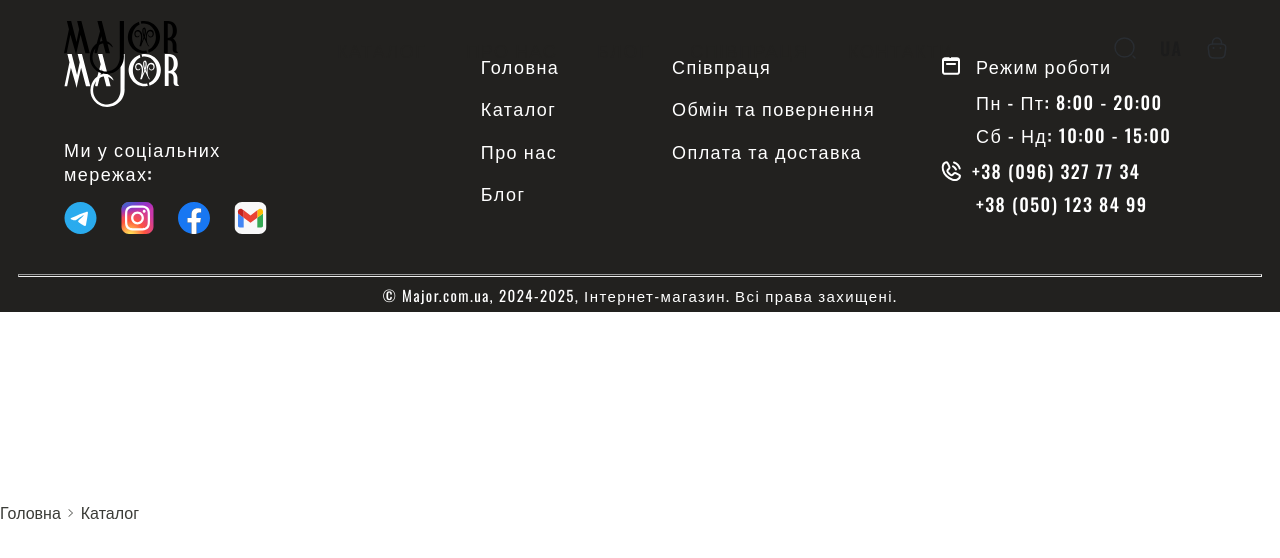
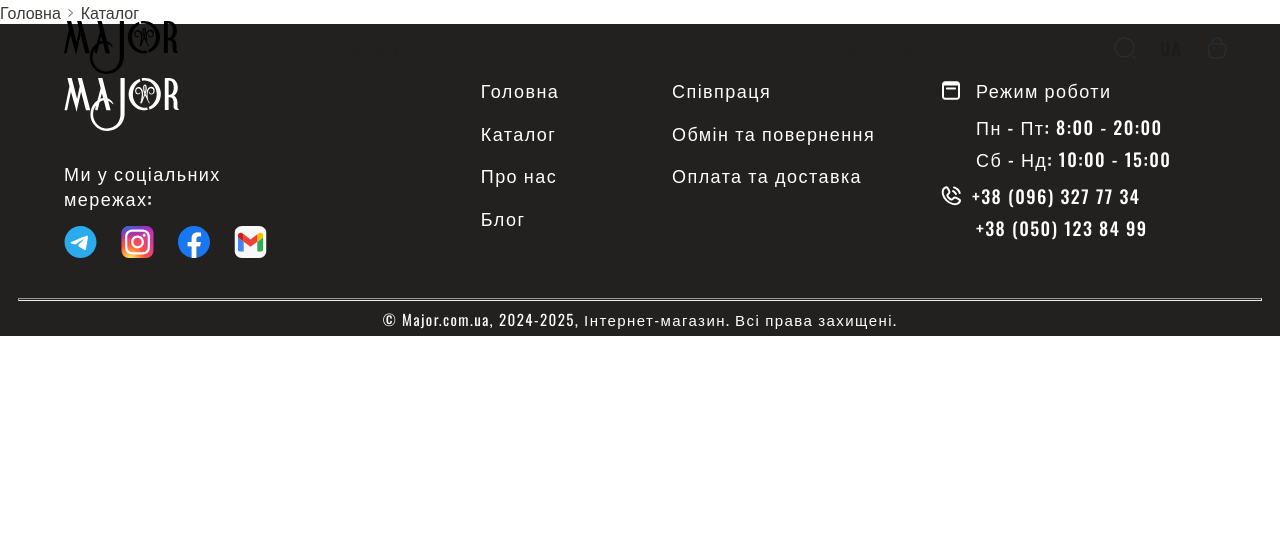
Before and after one commit to onlinestoreteam567/major, a React (Vite) app in the folder client/: page /catalog in a window 1280 px wide. Shown: the top 558 px of the page. Built offline with nearby package versions, Linux system fonts and the light colour scheme.

Commit message:
Removed unnecessary style

```diff
--- a/client/src/components/UI/BreadCrumbs/index.module.scss
+++ b/client/src/components/UI/BreadCrumbs/index.module.scss
@@ -1,9 +1,6 @@
 @import 'src/styles/mixins.scss';
 
 .breadCrumbNav {
-  position: absolute;
-  top: 500px;
-
   ol {
     @include flex(row, null, center);
     margin: 0;
```
